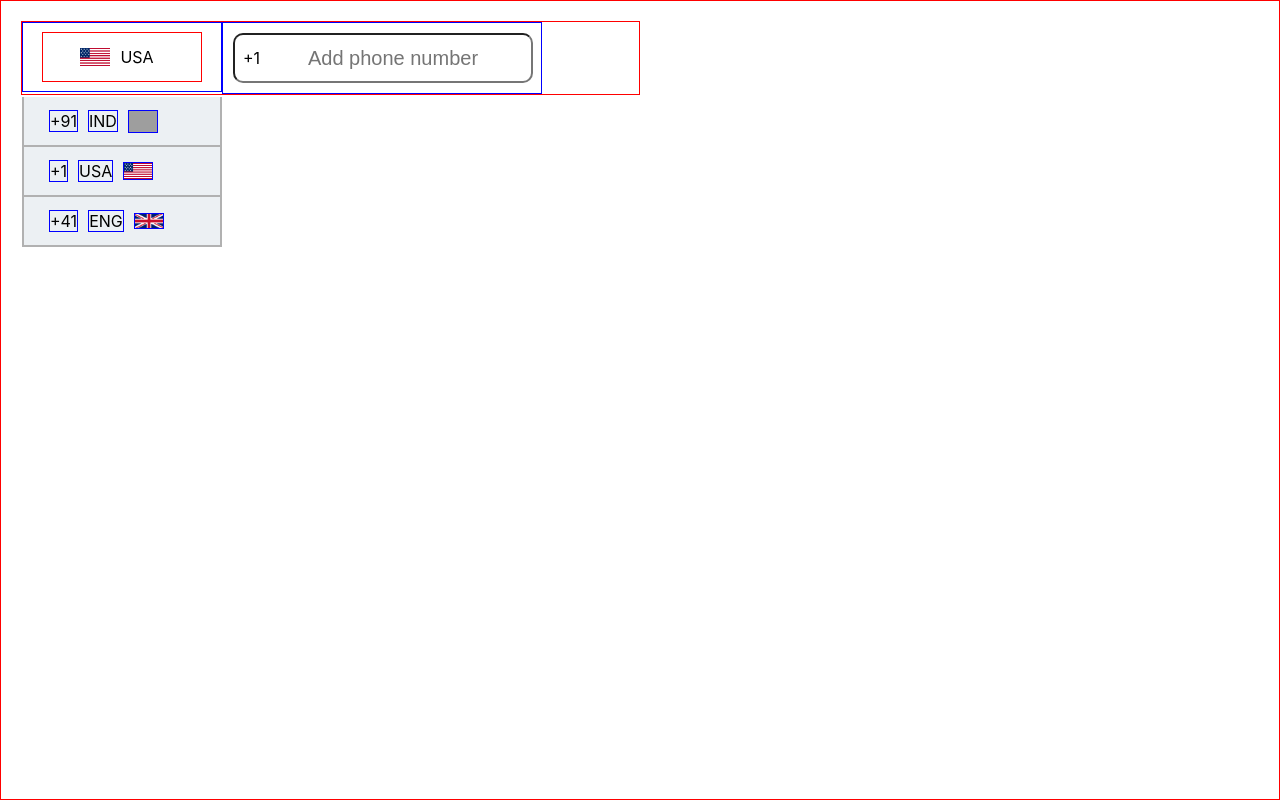
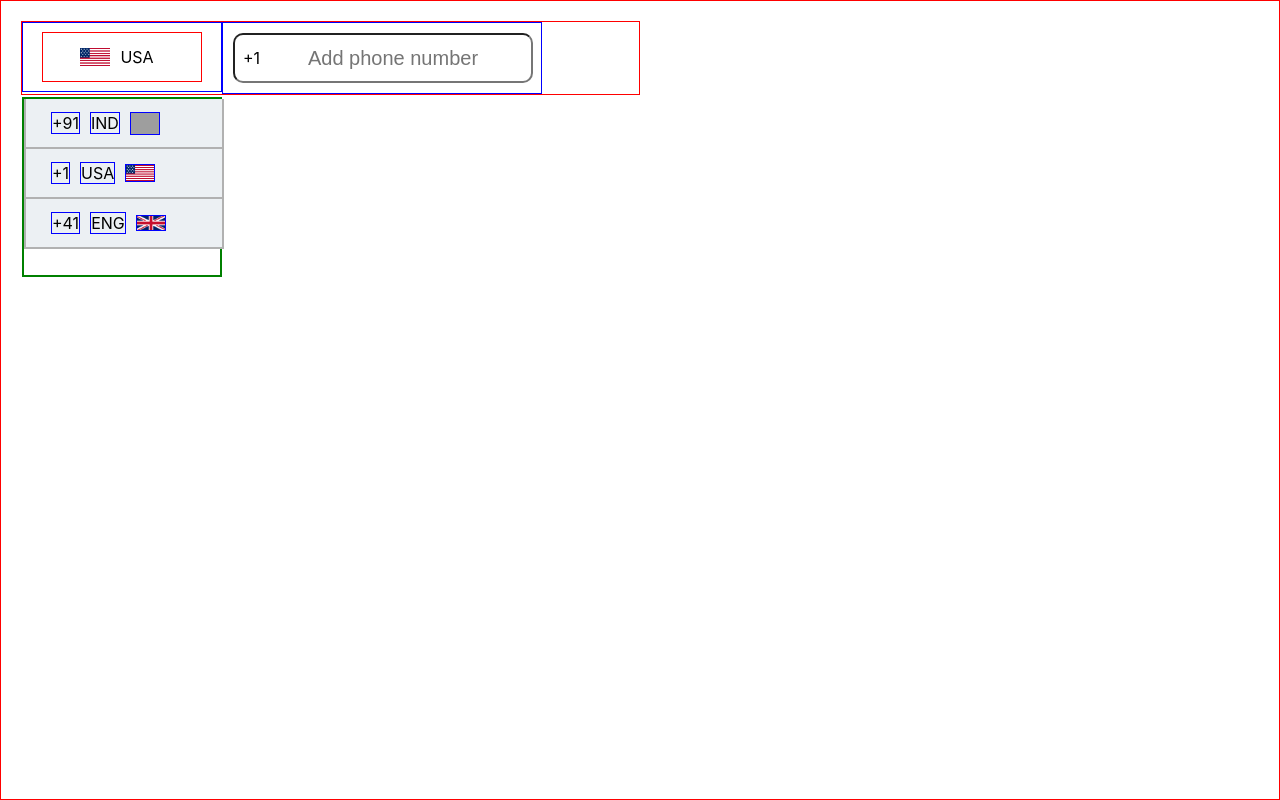
Before and after one commit to amalvarghese593/Latest-combobox, a React (Create React App) app: page / in a window 1280 px wide. Built offline with nearby package versions, Linux system fonts and the light colour scheme; grey boxes are pictures that could not be loaded.

Commit message:
dropdown made invisible

```diff
--- a/src/components/Combobox.js
+++ b/src/components/Combobox.js
@@ -22,6 +22,18 @@ export const Combobox = () => {
     code: "+1",
     flag: img3,
   });
+
+  const initialDropdownClass = [
+    { id: 0, class: "dropdown" },
+    { id: 1, class: "dropdown2" },
+  ];
+  const [dropdownClass, setDropdownClass] = useState();
+  function hide() {
+    document.getElementById("thing").style.display = "none";
+  }
+  function unhide() {
+    document.getElementById("thing").style.display = "block";
+  }
   const handleSubmit = (event) => {
     event.preventDefault();
   };
@@ -29,19 +41,31 @@ export const Combobox = () => {
     <div className="combo-wrapper">
       <div className="country-phone-wrapper">
         <div className="country-container">
-          <div className="country-selected" tabIndex="0">
+          <div
+            className="country-selected"
+            tabIndex="0"
+            onClick={() => {
+              unhide();
+            }}
+          >
             {/* <div>{country.code}</div> */}
 
             <img src={country.flag} alt="not found" width="30px" />
             <div>{country.country}</div>
           </div>
-          <div className="dropdown">
+          <div
+            className="dropdown"
+            tabIndex="0"
+            // onclick={(style.display = "none")}
+            id="thing"
+          >
             {data.map((item) => {
               return (
                 <div
                   className="combo-container"
                   onClick={() => {
                     setCountry(item);
+                    hide();
                   }}
                 >
                   <div>{item.code}</div>
--- a/src/components/combobox.css
+++ b/src/components/combobox.css
@@ -48,6 +48,7 @@
   background-color: #555;
 }
 .combo-container {
+  /* z-index: 1; */
   display: flex;
   /* padding: 20px; */
   background-color: #ecf0f3;
@@ -94,7 +95,7 @@
   padding-left: 20px;
 }
 .input-container input:focus {
-  border: 1px solid blue;
+  border: 2px solid blue;
 }
 .country-phone-wrapper {
   border: 1px solid red;
@@ -117,10 +118,20 @@
 }
 .dropdown {
   width: 200px;
-  /* border: 2px solid green; */
+  border: 2px solid green;
   height: 180px;
   position: absolute;
   margin-top: 260px;
+  /* display: flex; */
+  /* flex-direction: column;
+  justify-content: center;
+  align-items: center;*/
+  /* z-index: 2; */
+}
+.dropdown:focus {
+  /* display: none; */
+  /* background-color: #00aaff; */
+  /* z-index: 2; */
 }
 /* .combo-container:active {
   display: none;
```
